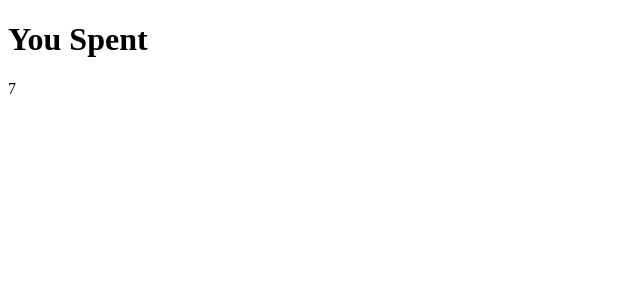
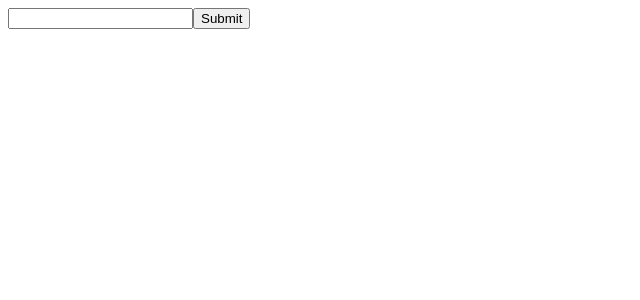
Before and after one commit to sidharth-001/react-crash-course, a React (Create React App) app: page / in a window 1280 px wide. Shown: the top 300 px of the page, without its empty margins (0-640 px from the left). Built offline with nearby package versions, Linux system fonts and the light colour scheme.

Commit message:
Handling from

```diff
--- a/src/App.js
+++ b/src/App.js
@@ -1,14 +1,12 @@
 import React from "react";
 
-import Header from "./components/Header";
-import Counter from "./components/Counter";
+import Form from "./components/Form";
 
 class App extends React.Component{
     render(){
         return (
             <div>
-                <Header text="You Spent" />
-                <Counter />
+                <Form />
             </div>
         )
     }
--- a/src/components/Counter.js
+++ /dev/null
@@ -1,28 +0,0 @@
-import React from "react"
-
-class Counter extends React.Component{
-
-    constructor(){
-        super();
-        this.state = {
-            counter: 0
-        };
-        this.timer = null;
-    }
-
-    componentDidMount(){
-        this.timer = setInterval(() => {
-            this.setState({counter: this.state.counter+1});
-        }, 1000);
-    }
-
-    componentWillUnmount(){
-        clearInterval(this.timer);
-    }
-
-    render(){
-        return <span>{this.state.counter}</span>
-    }
-}
-
-export default Counter;
--- /dev/null
+++ b/src/components/Form.js
@@ -0,0 +1,21 @@
+import React from "react"
+
+class Form extends React.Component{
+
+    handleFormSubmit = (event) => {
+        event.preventDefault();
+        let F_value = document.querySelector('#name').value;
+        alert(F_value);
+    }
+
+    render(){
+        return(
+            <form onSubmit={this.handleFormSubmit}>
+                <input type="text" id="name" />
+                <input type="submit" />
+            </form>
+        );
+    }
+}
+
+export default Form;
--- a/src/components/Header.js
+++ /dev/null
@@ -1,13 +0,0 @@
-import React from "react";
-
-const Header = (props) => {
-    return <h1>{props.text}</h1>;
-}
-
-// class Header extends React.Component{
-//     render(){
-//         return <h1>Click the button</h1>;
-//     }
-// }
-
-export default Header;
```
